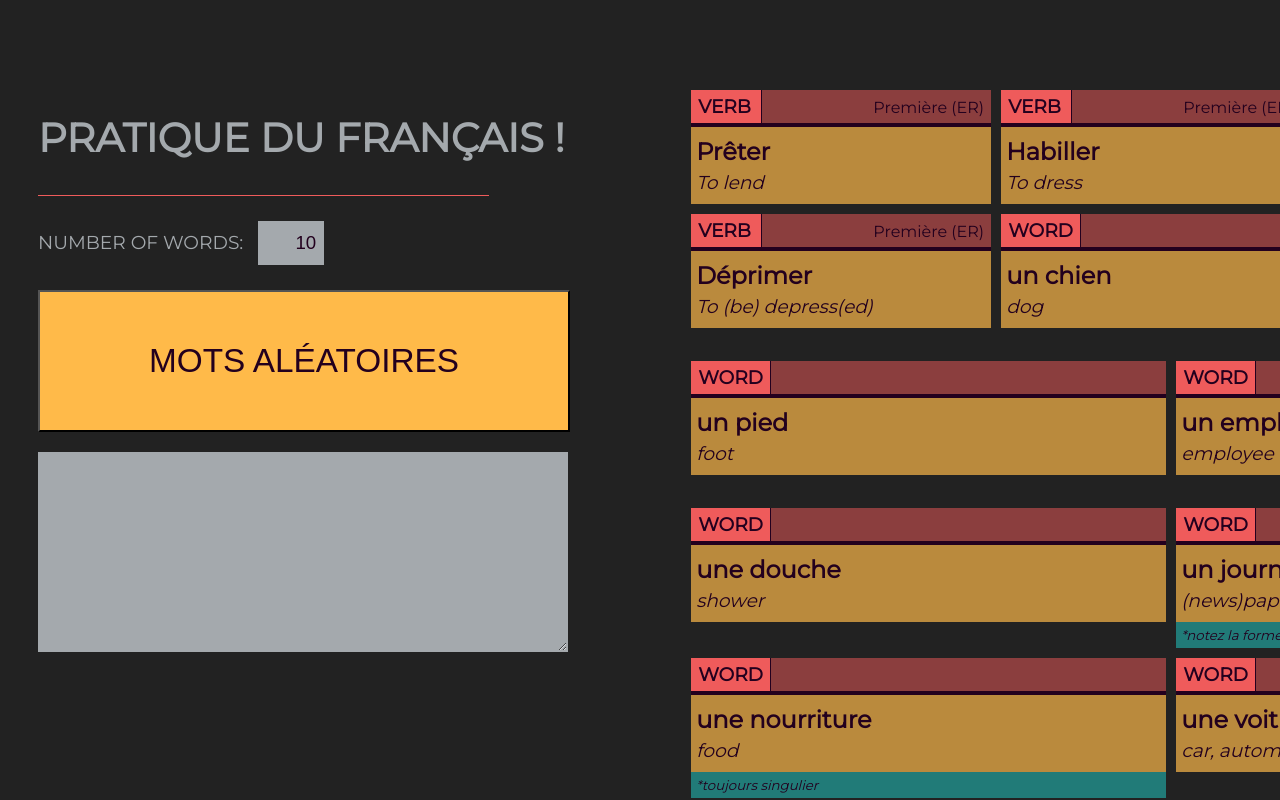
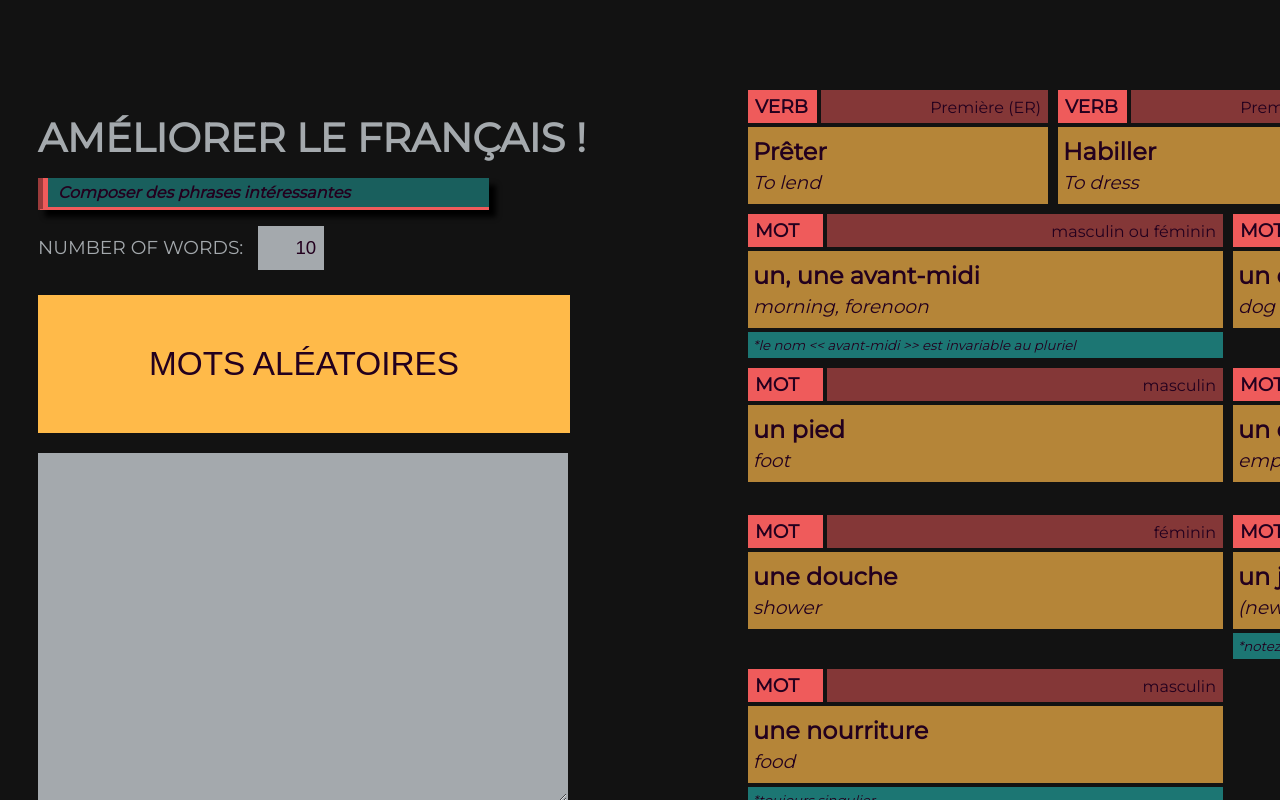
Before and after one commit to ScottDavey/french, a plain HTML site: page index.html in a window 1280 px wide. Both pictures are taken after a click on the button "MOTS ALÉATOIRES". Shown: the top 800 px of the page. Drawn offline with Linux system fonts and the light colour scheme.

Commit message:
Adding some polish

```diff
--- a/index.html
+++ b/index.html
@@ -15,9 +15,8 @@
         <section class="pageSide left">
 
             <header>
-                <h1>PRATIQUE DU FRANÇAIS !</h1>
-
-                <hr />
+                <h1>AMÉLIORER LE FRANÇAIS !</h1>
+                <h3>Composer des phrases intéressantes</h3>
             </header>
 
             <section class="configuration">
@@ -25,6 +24,8 @@
                 <div class="row">
                     <label for="wordNumberInput">NUMBER OF WORDS:</label>
                     <input type="text" id="wordNumberInput" class="textInput" value="10" />
+                    &nbsp;&nbsp;
+                    <span id="errorMsg">Nombre est trop élevé !</span>
                 </div>
 
             </section>
@@ -37,6 +38,7 @@
 
             <section class="practiceArea">
                 <textarea id="sentenceTextArea" maxlength="5000"></textarea>
+                <div class="sentenceHint">Écrivez une phrase en utilisant des mot aléatoires</div>
             </section>
 
         </section>
--- a/scripts.js
+++ b/scripts.js
@@ -10,17 +10,50 @@ function getRandomWords() {
         verbs: [],
         words: [],
     };
+    const randomVerbIndecies = [];
+    const randomWordIndecies = [];
+    const errorMsgEl = document.getElementById('errorMsg');
+
+    // Validate the number - make sure it's not higher than the total number of words
+    if (numberOfWords > verbs.length + 1 || numberOfWords > words.length + 1) {
+        errorMsgEl.style.display = 'inline';
+        return;
+    } else {
+        errorMsgEl.style.display = 'none';
+    }
+
+    // Loop over number of Verbs and get unique values
+    for (let i = 0; i < numberOfVerbs; i++) {
+        let randomV = rando(0, verbs.length -1);
+
+        // Make sure it's unique. If not, get another one
+        while (randomVerbIndecies.includes(randomV)) {
+            randomV = rando(0, verbs.length -1);
+        }
+
+        randomVerbIndecies.push(randomV);
+    }
+
+    // Loop over number of words and get unique value
+    for (let j = 0; j < numberOfNonVerbs; j++) {
+        let randomW = rando(0, words.length - 1);
+
+        // Make sure it's unique. If not, get another one
+        while (randomWordIndecies.includes(randomW)) {
+            randomW = rando(0, words.length - 1);
+        }
+
+        randomWordIndecies.push(randomW);
+    }
 
     // Loop over Verbs.
-    for (let i = 0; i <= numberOfVerbs; i++) {
-        const randomIntV = rando(0, verbs.length - 1);
-        finalWordSelection.verbs.push(verbs[randomIntV]);
+    for (const vIndex of randomVerbIndecies) {
+        finalWordSelection.verbs.push(verbs[vIndex]);
     }
 
     // Loop over Non-Verb Words
-    for (let i = 0; i <= numberOfNonVerbs; i++) {
-        const randomIntW = rando(0, words.length - 1);
-        finalWordSelection.words.push(words[randomIntW]);
+    for (const wIndex of randomWordIndecies) {
+        finalWordSelection.words.push(words[wIndex]);
     }
 
     displayRandomWords(finalWordSelection);
@@ -31,9 +64,13 @@ function displayRandomWords(wordList = { verbs: [], words: [] }) {
     // Clear container
     wordEl.innerHTML = '';
 
+    // Start of word section
+    let componentV = `<div class="wordSection">`;
+
     // Loop over verbs
     for (const v of wordList.verbs) {
-        const componentV = `
+        // Create new component element
+        componentV += `
             <div class="component">
                 <div class="topBar">
                     <div class="type">VERB</div>
@@ -45,17 +82,24 @@ function displayRandomWords(wordList = { verbs: [], words: [] }) {
                 </div>
             </div>
         `;
-        // Append the new element
-        wordEl.innerHTML += componentV;
     }
+
+    // End word section
+    componentV += `</div>`;
+
+    // Append the new element
+    wordEl.innerHTML += componentV;
+
+    // Strart of next word section
+    let componentW = `<div class="wordSection">`;
 
     // Loop over words
     for (const w of wordList.words) {
-        const componentW = `
+        componentW += `
             <div class="component long">
                 <div class="topBar">
-                    <div class="type">WORD</div>
-                    <div class="group">&nbsp;</div>
+                    <div class="type">MOT</div>
+                    <div class="group">${w.gender}</div>
                 </div>
                 <div class="mid">
                     <div class="fr">${w.fr}</div>
@@ -68,9 +112,13 @@ function displayRandomWords(wordList = { verbs: [], words: [] }) {
                 }
             </div>
         `;
-        // Append the new element
-        wordEl.innerHTML += componentW;
     }
+
+    // End of word section
+    componentW += `</div>`;
+
+    // Append the new element
+    wordEl.innerHTML += componentW;
 }
 
 function main() {
--- a/styles.css
+++ b/styles.css
@@ -3,7 +3,7 @@
 }
 
 html, body {
-    background-color: #222222;
+    background-color: #121212;
     color: #A4A9AD;
     font-family: Montserrat, Verdana, Arial, sans-serif;
     font-size: 14pt;
@@ -14,14 +14,6 @@ html, body {
     margin: 50px auto 0px auto;
     padding: 30px;
     display: flex;
-}
-
-hr {
-    width: 76%;
-    height: 1px;
-    margin: 20px auto 25px 0px;
-    background-color: #EF5B5B;
-    border: none;
 }
 
 .pageSide.left {
@@ -36,6 +28,20 @@ hr {
 
 .pageSide header h1 {
     font-size: 30pt;
+    margin-bottom: 0;
+}
+
+.pageSide header h3 {
+    width: 76%;
+    font-size: 12pt;
+    font-style: italic;
+    color: #23001E;
+    padding: 5px 10px;
+    background-color: #20a39f88;
+    border-left: 10px groove #EF5B5B;
+    border-bottom: 3px solid #EF5B5B;
+    box-sizing: border-box;
+    box-shadow: 7px 7px 5px #000000;
 }
 
 .pageSide.left .configuration {
@@ -57,6 +63,11 @@ hr {
     font-size: 14pt;
 }
 
+.pageSide.left .configuration #errorMsg {
+    color: #EF5B5B;
+    display: none;
+}
+
 .pageSide.left #buttonSection {
     width: 100%;
     margin-bottom: 20px;
@@ -68,6 +79,7 @@ hr {
     color: #23001E;
     padding: 50px 0px;
     font-size: 25pt;
+    border: none;
 }
 
 .pageSide.left #buttonSection .btn:hover {
@@ -81,7 +93,7 @@ hr {
 
 .pageSide.left .practiceArea #sentenceTextArea {
     width: 530px;
-    height: 200px;
+    height: 350px;
     padding: 12px;
     background-color: #A4A9AD;
     color: #23001E;
@@ -90,10 +102,24 @@ hr {
     box-sizing: border-box;
 }
 
+.pageSide.left .practiceArea .sentenceHint {
+    width: 530px;
+    padding:5px 0px;
+    background-color: #EF5B5B;
+    color: #23001E;
+    text-align: center;
+    border-top: 2px solid #121212
+}
+
 .pageSide.right {
+    padding: 10px;
+}
+
+.pageSide.right .wordSection {
+    width: 90%;
+    margin: 0 auto;
     display: flex;
     flex-wrap: wrap;
-    padding: 10px;
 }
 
 .pageSide.right .component {
@@ -109,14 +135,14 @@ hr {
 .pageSide.right .component .topBar {
     display: flex;
     width: 100%;
-    border-bottom: 4px solid #23001E;
+    border-bottom: 4px solid #121212;
 }
 
 .pageSide.right .component .topBar .type {
     width: 75px;
     background-color: #EF5B5B;
     color: #23001E;
-    border-right: 1px solid #23001E;
+    border-right: 4px solid #121212;
     padding: 5px 7px;
     font-weight: bold;
 }
@@ -157,4 +183,5 @@ hr {
     color: #23001E;
     font-size: 10pt;
     font-style: italic;
+    border-top: 4px solid #121212;
 }
```
